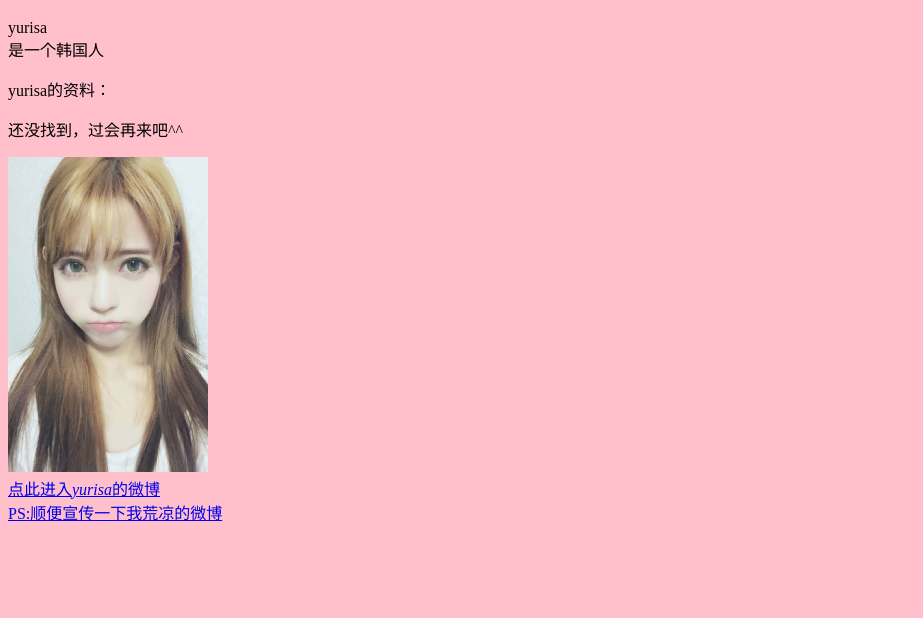
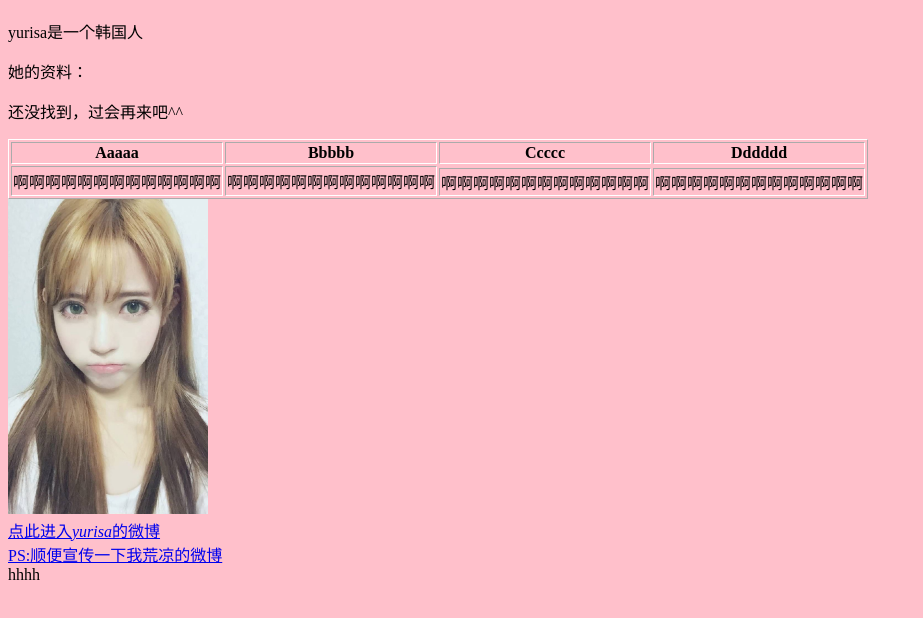
Before and after one commit to Aflatoxins/Lia, a plain HTML site: page index.html in a window 1280 px wide. Shown: the part 70-688 px from the top of the page, without its empty margins (0-923 px from the left). Drawn offline with Linux system fonts and the light colour scheme.

Commit message:
question1

```diff
--- a/index.html
+++ b/index.html
@@ -6,15 +6,40 @@
 </head>
 <body bgcolor="pink">
 	<h1 align="center">超级喜欢<i>yurisa</i></h1>
-	<p>yurisa<br />是一个韩国人</p>
-	<p>yurisa的资料：</p>
+	<p>yurisa是一个韩国人</p>
+	<p>她的资料：</p>
 	<p>还没找到，过会再来吧^^</p>
+	<table border="1px" style="border-color: white">
+	<thead>
+		<tr>
+			<th>Aaaaa</th>
+			<th>Bbbbb</th>
+			<th>Ccccc</th>
+			<th>Dddddd</th>
+		</tr>
+		</thead>
+		<tbody>
+			<tr>
+				<td rowspan="2">啊啊啊啊啊啊啊啊啊啊啊啊啊</td>
+				<td rowspan="2">啊啊啊啊啊啊啊啊啊啊啊啊啊</td>
+			</tr>
+			<tr>
+				<td rowspan="2">啊啊啊啊啊啊啊啊啊啊啊啊啊</td>
+				<td rowspan="2">啊啊啊啊啊啊啊啊啊啊啊啊啊</td>
+			</tr>
+		</tbody>
+
+	</table>
 
 	<img src="static/images/yurisa.jpg" width="200" height="315" /><br />
 	<a href="http://www.weibo.com/yurisa123" >点此进入<i>yurisa</i>的微博</a><br />
 	<a href="http://weibo.com/u/5239483612">PS:顺便宣传一下我荒凉的微博</a>
+	<div></div>
 
 
 <!--真的好难啊啊啊啊啊啊啊啊啊-->
 </body>
 </html>
+
+
+hhhh
--- /dev/null
+++ b/qu1.html
@@ -0,0 +1,28 @@
+<!DOCTYPE html>
+<html lang="en">
+<head>
+	<meta charset="UTF-8">
+	<title>问题1</title>
+	<script src="statics/js/jquery.min.js"></script>
+	<script type="text/javascript"></script>
+</head>
+<body>
+	<h1>按要求添加事件,不能改变原来文件的内容(记得引入statics文件里的jquery，之后的问题同)</h1>
+	<div id="clickChangeToLll">这里鼠标点击后改成啦啦啦</div>
+	<div class="hoverChangeToHhh">这里鼠标移上来后改成哈哈哈</div>
+	<div id="aaa">这里鼠标双击后消失</div>
+	<script type="text/javascript">
+		$(document).ready(function() {
+			$("#aaa").dblclick(function(){
+				$("#aaa").hide();
+			});
+			$("#clickChangeToLll").click(function(){
+				$("#clickChangeToLll").html("啦啦啦");
+			});
+			$(".hoverChangeToHhh").mouseover(function(){
+				$(".hoverChangeToHhh").html("哈哈哈");//.是class,#是id
+			});
+		});
+	</script>
+</body>
+</html>
```
